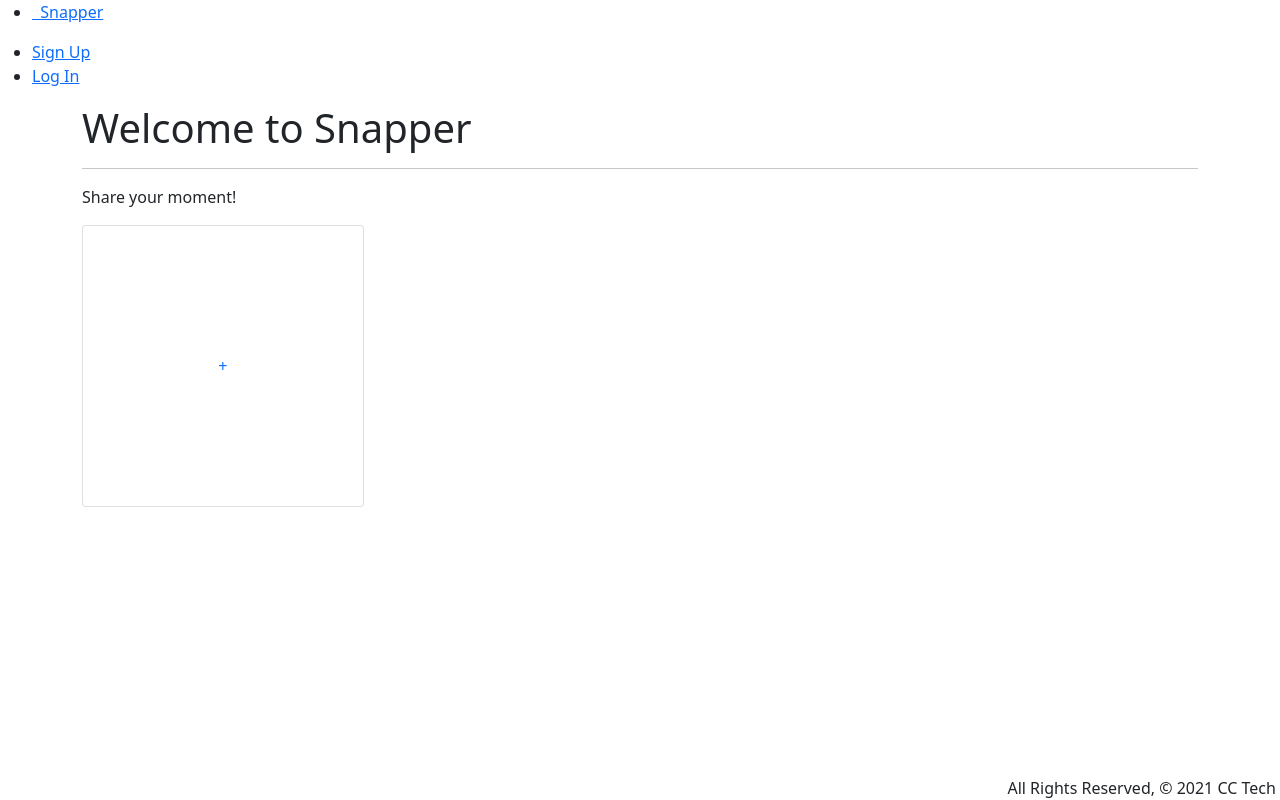
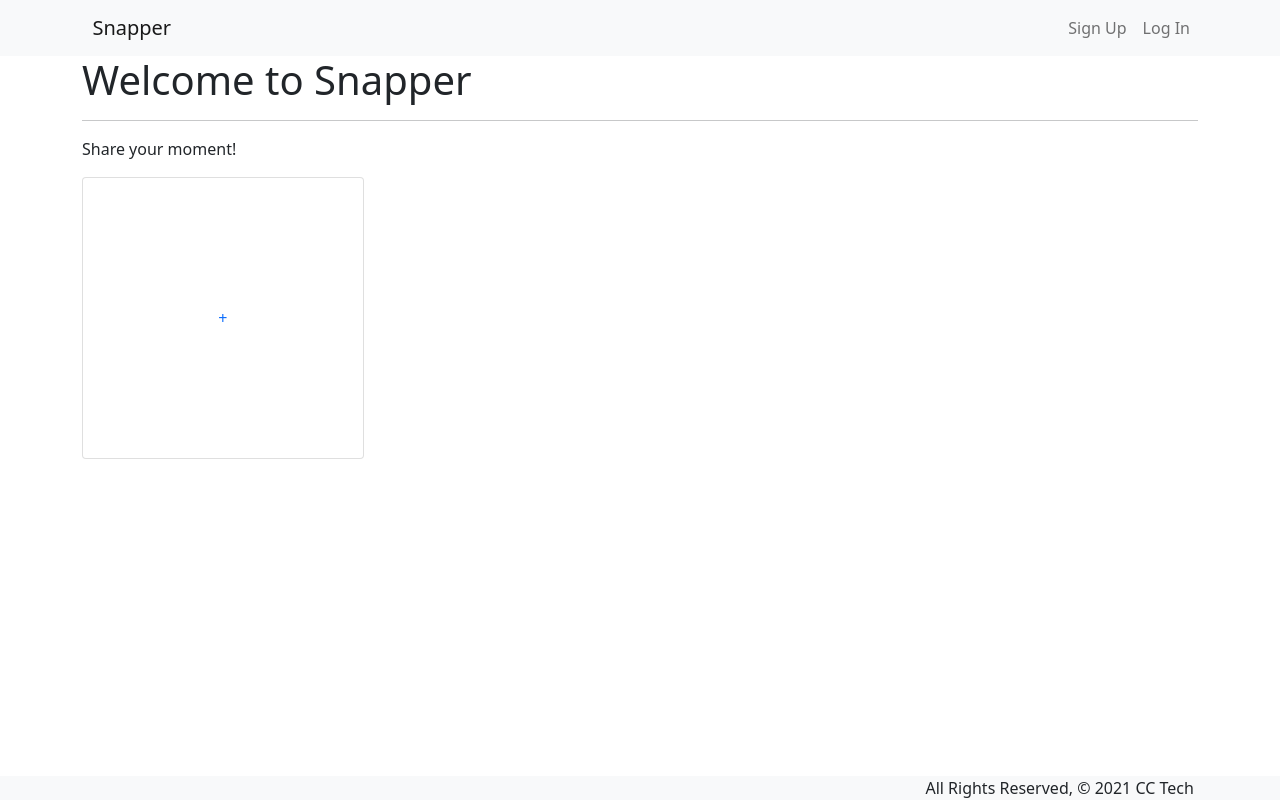
Before and after one commit to chuckchoiboi/snapper, a Django app: page / in a window 1280 px wide. Run offline with Django 3.2, Linux system fonts and the light colour scheme; data that the repository does not hold is empty; some libraries are stand-ins or nearby versions.

Commit message:
navbar styling

```diff
--- a/main_app/templates/base.html
+++ b/main_app/templates/base.html
@@ -22,28 +22,26 @@
     <link rel="stylesheet" type="text/css" href="{% static 'css/style.css' %}" />
   </head>
   <body>
-    <header class="navbar-fixed">
-      <nav>
-        <div class="nav-wrapper">
-          <ul>
-            <li><a href="/" class="left brand-logo">&nbsp;&nbsp;Snapper</a></li>
-          </ul>
-          <ul class="right">
-            {% if user.is_authenticated %}
-            <li><a href="{% url 'photos_create' %}">Add Photo</a></li>
-            <li><a href="/photos/myphotos/">My Photos</a></li>
-            <li><a href="{% url 'logout' %}">Log Out</a></li>
-            {% else %}
-            <li><a href="{% url 'signup' %}">Sign Up</a></li>
-            <li><a href="{% url 'login' %}">Log In</a></li>
-            {% endif %}
-          </ul>
-        </div>
+    <header class="bg-light">
+      <nav class="navbar navbar-expand navbar-light justify-content-between container">
+        <a href="/" class="navbar-brand">&nbsp;&nbsp;Snapper</a>
+        <ul class="navbar-nav">
+          {% if user.is_authenticated %}
+          <li class="nav-item">
+            <a class="nav-link" href="{% url 'photos_create' %}">Add Photo</a>
+          </li>
+          <li class="nav-item"><a class="nav-link" href="/photos/myphotos/">My Photos</a></li>
+          <li class="nav-item"><a class="nav-link" href="{% url 'logout' %}">Log Out</a></li>
+          {% else %}
+          <li class="nav-item"><a class="nav-link" href="{% url 'signup' %}">Sign Up</a></li>
+          <li class="nav-item"><a class="nav-link" href="{% url 'login' %}">Log In</a></li>
+          {% endif %}
+        </ul>
       </nav>
     </header>
     <main class="container">{% block content %} {% endblock %}</main>
-    <footer class="page-footer">
-      <div class="right">All Rights Reserved, &copy; 2021 CC Tech&nbsp;</div>
+    <footer class="bg-light">
+      <div class="container">All Rights Reserved, &copy; 2021 CC Tech&nbsp;</div>
     </footer>
     <script
       src="https://code.jquery.com/jquery-3.3.1.slim.min.js"
```
